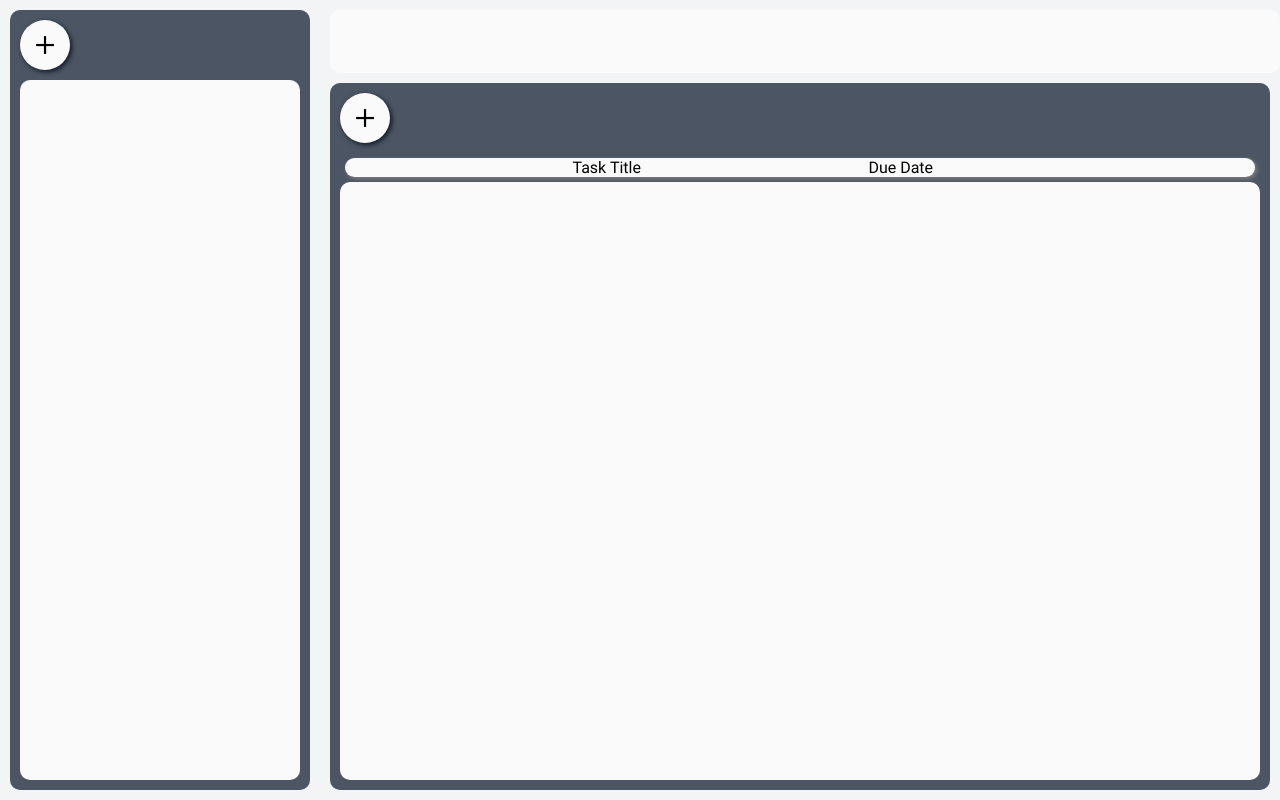
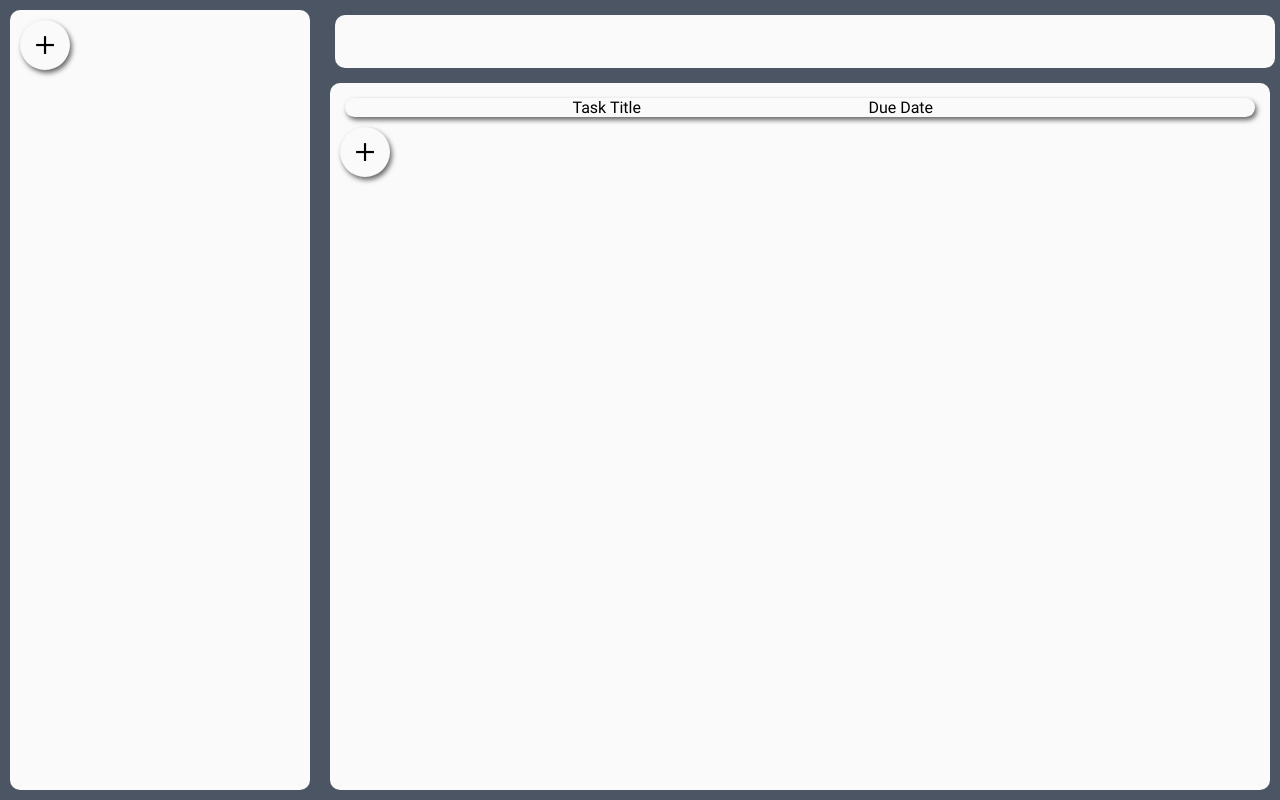
Before and after one commit to AlecBongard/todo-list, a website built with webpack: page dist/index.html in a window 1280 px wide. Built offline with Linux system fonts and the light colour scheme.

Commit message:
Style changes

```diff
--- a/src/style.css
+++ b/src/style.css
@@ -30,12 +30,13 @@ body {
     "project todo todo" 5fr / 2fr 3fr 3fr;
   width: 100%;
   height: 100vh;
-  background-color: #f3f4f6;
+  background-color: #4b5563;
 }
 
 header {
   grid-area: head;
   padding: 10px;
+  margin: 5px;
 }
 
 .header-content {
@@ -70,7 +71,7 @@ header {
   padding: 10px;
   display: flex;
   flex-direction: column;
-  background-color: #4b5563;
+  background-color: #fafafa;
   border-radius: 10px;
   margin: 10px;
 }
@@ -86,7 +87,7 @@ header {
   align-items: center;
   transition: height 0.5s, width 0.5s;
   flex: none;
-  box-shadow: 2px 2px 5px #111827;
+  box-shadow: 2px 3px 5px #676767;
 }
 
 .control-content {
@@ -143,6 +144,8 @@ header {
   padding: 3px;
   margin: 0 0 3px 0;
   position: relative;
+  font-size: 20px;
+  cursor: pointer;
 }
 
 .proj:hover {
@@ -158,18 +161,18 @@ header {
   padding: 10px;
   display: flex;
   flex-direction: column;
-  background-color: #4b5563;
+  background-color: #fafafa;
   border-radius: 10px;
   margin: 10px;
 }
 
 .todo-header {
   background-color: #fafafa;
-  box-shadow: 2px 2px 5px grey;
+  box-shadow: 2px 3px 5px #676767;
   border-radius: 10px;
   display: flex;
   justify-content: flex-start;
-  margin: 5px;
+  margin: 5px 5px 10px 5px;
 }
 
 .todo-title {
```
Also changed, not shown: dist/index.html, dist/main.js.
